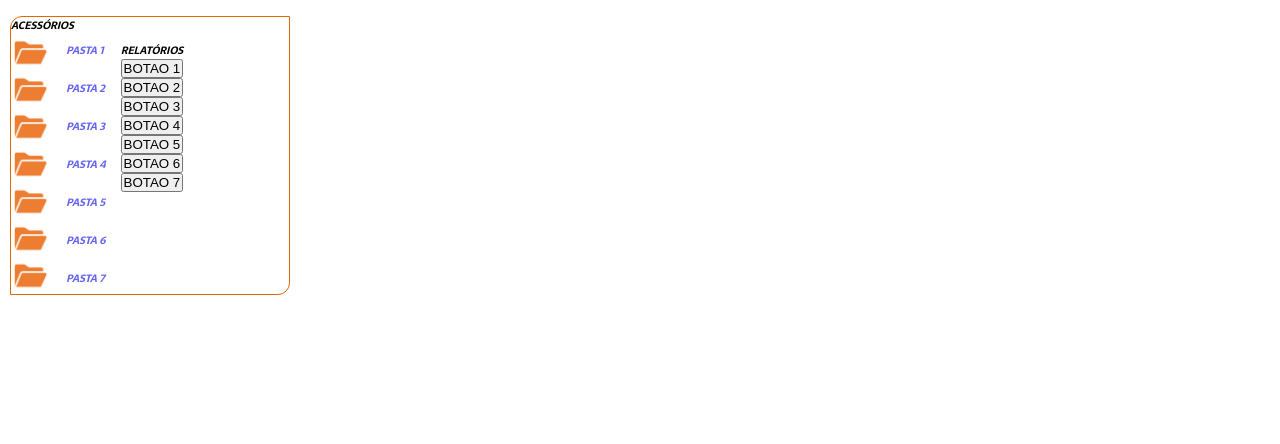
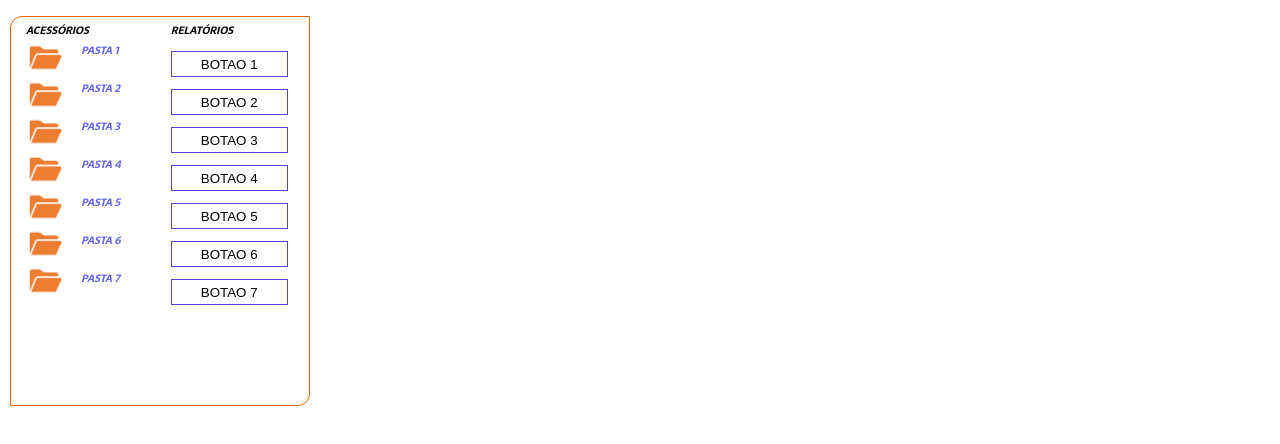
Before and after one commit to cezar-deev/SQL, a plain HTML site: page Projeto_TelaHome/Index.html in a window 1280 px wide. Shown: the part 158-602 px from the top of the page. Drawn offline with Linux system fonts and the light colour scheme.

Commit message:
Atualizar

```diff
--- a/Projeto_TelaHome/Index.html
+++ b/Projeto_TelaHome/Index.html
@@ -64,14 +64,14 @@
             </div>
 
             <div class="acessos-botoes">
-                <H2>RELATÓRIOS</H2>
-                <button>BOTAO 1</button>
-                <button>BOTAO 2</button>
-                <button>BOTAO 3</button>
-                <button>BOTAO 4</button>
-                <button>BOTAO 5</button>
-                <button>BOTAO 6</button>
-                <button>BOTAO 7</button>
+                <div><H2 class="acessos-botoes-titulo">RELATÓRIOS</H2></div>
+            <button id="acessos-botoes-todos">BOTAO 1</button>
+            <button id="acessos-botoes-todos">BOTAO 2</button>
+            <button id="acessos-botoes-todos">BOTAO 3</button>
+            <button id="acessos-botoes-todos">BOTAO 4</button>
+            <button id="acessos-botoes-todos">BOTAO 5</button>
+            <button id="acessos-botoes-todos">BOTAO 6</button>
+            <button id="acessos-botoes-todos">BOTAO 7</button>
             </div>
         </section>
     </main>
--- a/Projeto_TelaHome/Style/style.css
+++ b/Projeto_TelaHome/Style/style.css
@@ -95,8 +95,9 @@ body {
     font-family: 'Sarala', sans-serif;
     font-size: 7px;
     font-style: italic;
-    width: 280px;
+    width: 300px;
     margin-left: 10px;
+    padding-bottom: 100px;
     gap: 15px;
 }
 
@@ -104,6 +105,8 @@ body {
     display: flex;
     flex-direction: column;
     width: 40px;
+    margin-top: 5px;
+    margin-left: 15px;
 }
 
 .acessos-pastas-nome {
@@ -117,6 +120,16 @@ body {
 .acessos-botoes {
     display: flex;
     flex-direction: column;
-    margin-top: 25px;
+    margin-top: 5px;
+    gap: 12px;
+    margin-left: 35px;
 
 }
+
+#acessos-botoes-todos {
+    width: 117px;
+    height: 26px;
+    background: white;
+    border: 0.4px solid #603fd8;
+
+}
```
